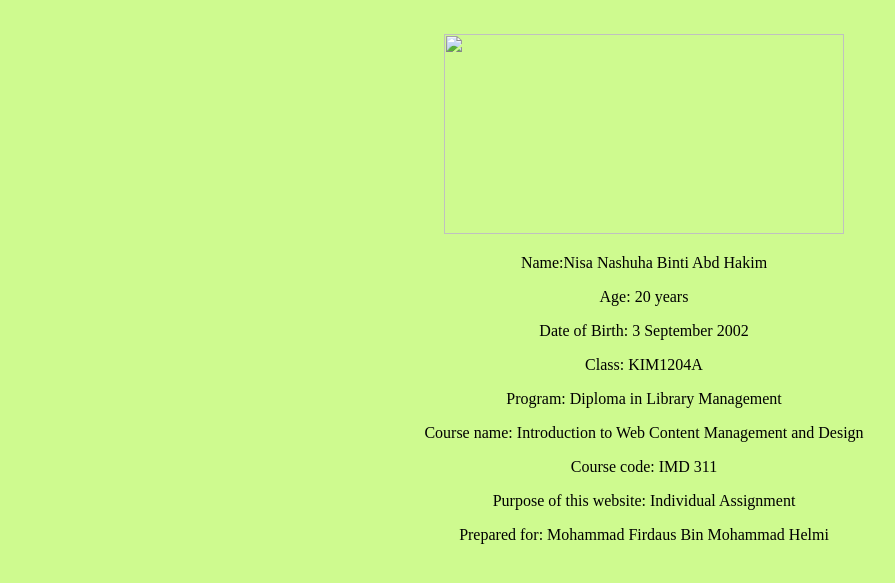
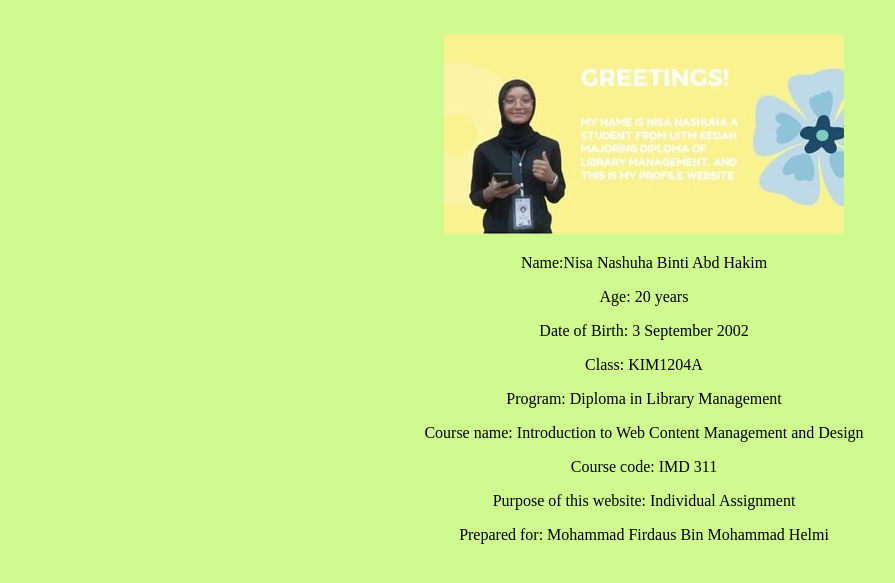
Before and after one commit to nisatf/personal-website, a plain HTML site: page biodata.html in a window 1280 px wide. Shown: the part 205-788 px from the top of the page, without its empty margins (16-911 px from the left). Drawn offline with Linux system fonts and the light colour scheme.

Commit message:
Update biodata.html

```diff
--- a/biodata.html
+++ b/biodata.html
@@ -42,7 +42,7 @@ ul li a:hover{background-color:white;}
 
 <center><h1 style="font-size:350%;">Biodata</h1></center>
 
-<div><center><img src="./images/greeting.jpg" style="width:400px;height:200px;border:10cm;">
+<div><center><img src="./greeting.jpg" style="width:400px;height:200px;border:10cm;">
 
 <div><center><p>Name:Nisa Nashuha Binti Abd Hakim</p>
 <p> Age: 20 years </p>
```
